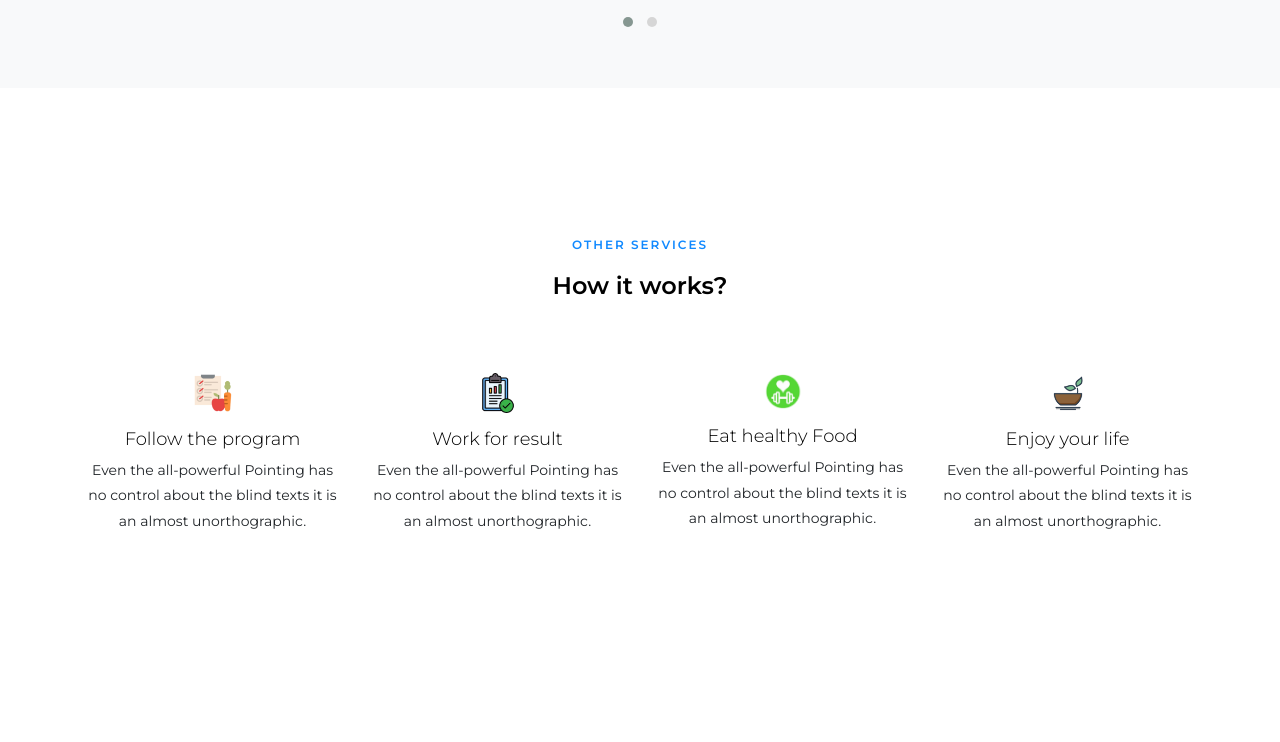
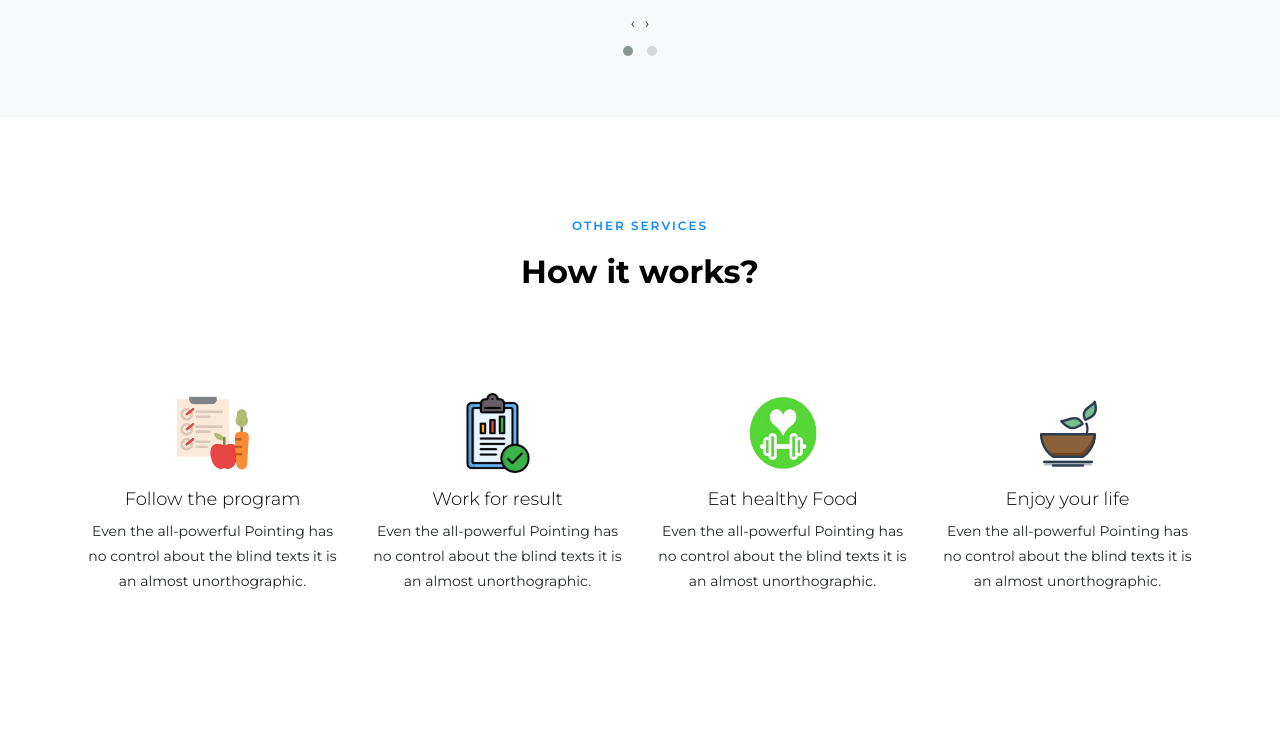
Before and after one commit to Olamilekan10/Affiliate-web, a React (Create React App) app: page / in a window 1280 px wide. Shown: the part 3052-3794 px from the top of the page. Built offline with nearby package versions, Linux system fonts and the light colour scheme; the HTML template or start-up script is replaced by a standard one.

Commit message:
changed and added some more content to the service component section

```diff
--- a/src/components/Footer/Footer.jsx
+++ b/src/components/Footer/Footer.jsx
@@ -27,6 +27,7 @@ const Footer = () => {
               </div>
             </div>
           </div>
+
 
           {/* second row */}
           <div className="row">
--- a/src/components/Otherservices/OtherServices.css
+++ b/src/components/Otherservices/OtherServices.css
@@ -21,3 +21,56 @@ img {
     font-size: 18px;
     color: #000;
 }
+
+.other-service-section {
+    padding: 50px 0;
+  }
+
+  .heading-section h2 {
+    font-size: 32px;
+    font-weight: 700;
+  }
+
+  .service-icon {
+    width: 80px; /* Ensure icons have a consistent size */
+    height: 80px;
+  }
+
+  .icon-container {
+    display: flex;
+    justify-content: center;
+    align-items: center;
+    margin-bottom: 15px;
+  }
+
+  .other-service .row > div {
+    margin-bottom: 30px;
+  }
+
+  /* Responsive adjustments */
+  @media (max-width: 576px) {
+    .heading-section h2 {
+      font-size: 24px;
+    }
+
+    .other-service .row > div {
+      text-align: center;
+    }
+
+    .service-icon {
+      width: 60px;
+      height: 60px;
+    }
+
+    .icon-container {
+      margin-bottom: 10px;
+    }
+
+    .other-service .row > div h3 {
+      font-size: 18px;
+    }
+
+    .other-service .row > div p {
+      font-size: 14px;
+    }
+  }
```
